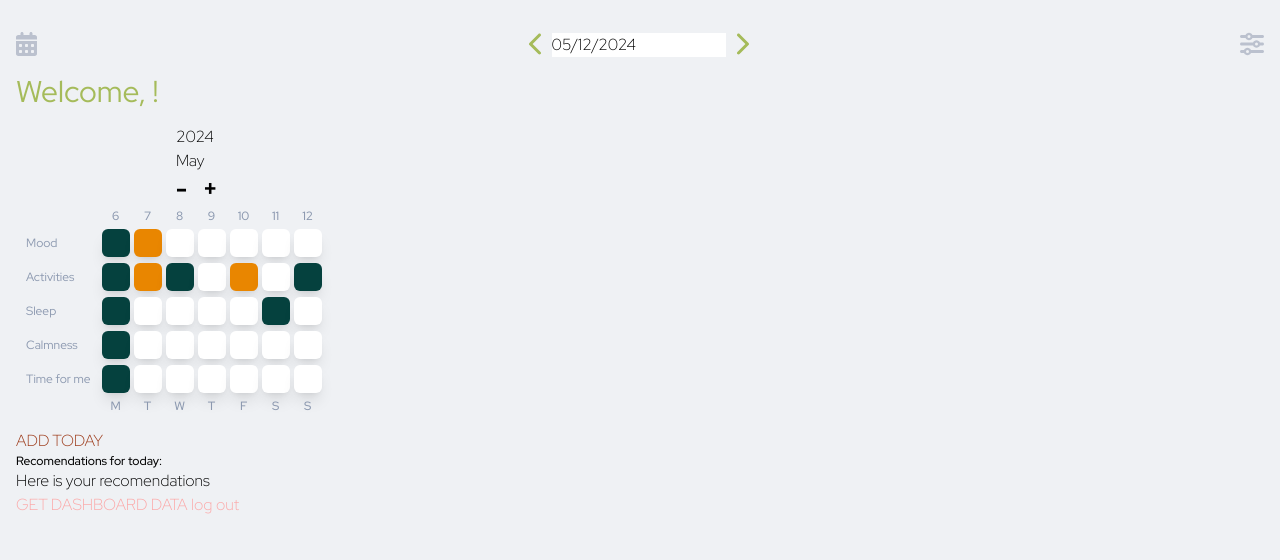
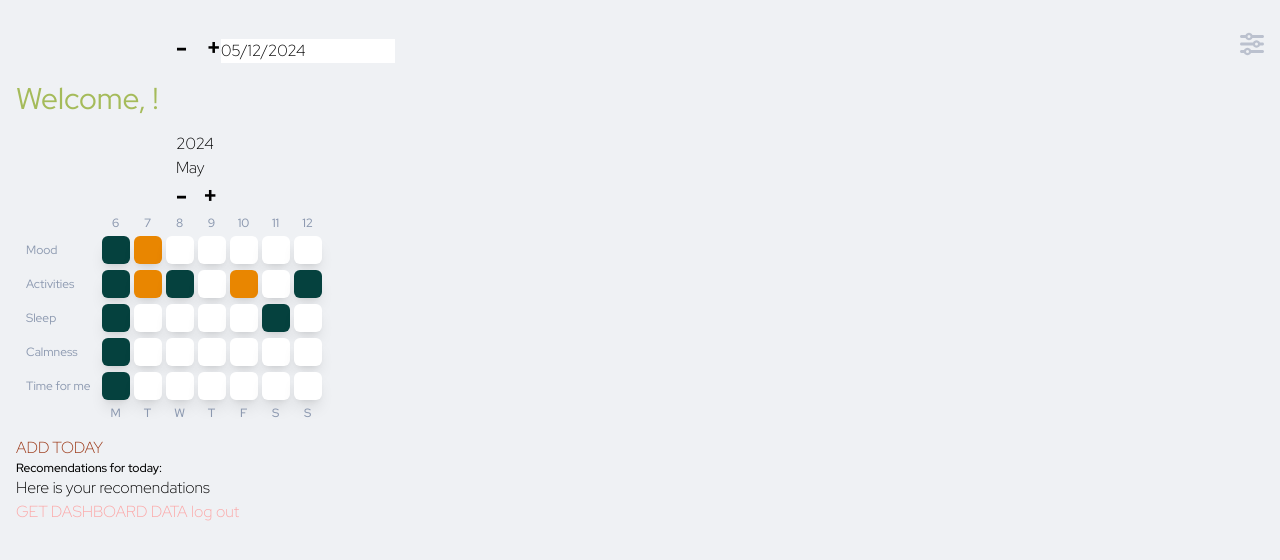
Before and after one commit to kaiuliia/well_being_frontend, a React (Create React App) app: page /user/dashboard in a window 1280 px wide. Shown: the top 560 px of the page. Built offline with nearby package versions, Linux system fonts and the light colour scheme.

Commit message:
Upd 0 minus button function.

```diff
--- a/src/components/dashboard/table.tsx
+++ b/src/components/dashboard/table.tsx
@@ -1,11 +1,5 @@
 import React, { useState } from "react";
-import {
-  convertMonthToString,
-  getColorFromNumber,
-  getDaysInMonth,
-  getDateRange,
-  fillDateOfMonth,
-} from "./types";
+import { convertMonthToString, getColorFromNumber } from "./types";
 
 interface MoodData {
   weekDay: string;
@@ -32,15 +26,15 @@ interface MoodState {
 
 interface DashboardTableProps {
   weekDates: any[];
-  endDate: Date;
+  boardYear: number;
+  boardMonth: number;
 }
-export function DashboardTable({ weekDates, endDate }: DashboardTableProps) {
+export function DashboardTable({
+  weekDates,
+  boardYear,
+  boardMonth,
+}: DashboardTableProps) {
   const daysOfWeek = [1, 2, 3, 4, 5, 6, 7];
-  const [boardYear, setBoardYear] = useState<number>(new Date().getFullYear());
-  const [boardMonth, setBoardMonth] = useState<number>(
-    new Date().getMonth() + 1,
-  );
-  const [boardDateRange, setBoardDateRange] = useState<number[]>();
   const moodProps: MoodProps[] = [
     {
       name: "Mood",
@@ -132,9 +126,6 @@ export function DashboardTable({ weekDates, endDate }: DashboardTableProps) {
     },
   });
 
-  //TO DO    find date range to show on dashboard and map the date accocrding to days of the week
-  console.log("range", getDateRange);
-  getDaysInMonth(4, 2024);
   const handleMoodChange = (
     mood: string,
     color: string,
@@ -149,14 +140,9 @@ export function DashboardTable({ weekDates, endDate }: DashboardTableProps) {
       },
     }));
   };
-  const dates = [12, 13, 14, 15, 16, 17, 18];
-  console.log("getDates", getDaysInMonth(4, 2024));
-  console.log("fill dates", fillDateOfMonth(boardMonth, boardYear));
-  const fillDate = fillDateOfMonth(boardMonth, boardYear);
-  console.log(fillDate.map((element) => element.dayOfWeek));
 
   console.log("TABLE WEEK", weekDates);
-  console.log("date", new Date(2024, 4, 17));
+
   return (
     <>
       <p className={"pl-[10rem]"}>{boardYear}</p>
--- a/src/components/dashboard/types.ts
+++ b/src/components/dashboard/types.ts
@@ -1,4 +1,5 @@
 import React from "react";
+import { addDays, endOfWeek, startOfWeek } from "date-fns/index";
 
 export type FormEvent = React.FormEvent<HTMLFormElement>;
 export type MouseEvent = React.MouseEvent<HTMLButtonElement>;
@@ -45,19 +46,6 @@ export function getDaysInMonth(month: number, year: number) {
   return daysArray;
 }
 
-export const getDateRange = (boardMonth: number, boardYear: number) => {
-  let dayOfTheWeekForCurrentDate = getDaysInMonth(boardMonth, boardYear).find(
-    (element) => element.date.toLocaleString() === new Date().toLocaleString(),
-  );
-  return dayOfTheWeekForCurrentDate;
-};
-export const fillDateOfMonth = (month: number, year: number) => {
-  let datesArray = Array(7).fill(0);
-  let boardDate = getDaysInMonth(month, year);
-  let todayDate: Date = new Date();
-  datesArray = boardDate.map((element) => element.dayOfWeek).slice(0, 7);
-  return boardDate.slice(0, 7);
-};
 //DASHBOARD VIEW FUNCTIONS
 
 export const fillDashboard = async (startDate: Date, endDate: Date) => {
@@ -87,6 +75,8 @@ export const fillDashboard = async (startDate: Date, endDate: Date) => {
   }
 };
 
+export const handleClick = (month: number, year: number, weekDates: []) => {};
+
 export const getColorFromNumber = (number: number) => {
   if (number === 0) {
     return "bg-white";
@@ -97,6 +87,22 @@ export const getColorFromNumber = (number: number) => {
     return "bg-custom-orange";
   } else {
     return "bg-custom-green";
+  }
+};
+
+//USERDATA
+
+export const logOut = async () => {
+  const response = await fetch("http://localhost:9090/logout", {
+    method: "POST",
+    credentials: "include",
+  });
+  if (response.status > 299) {
+    console.log("user still herelogout");
+  } else {
+    localStorage.clear();
+    window.location.href = "/login";
+    console.log("succses logout");
   }
 };
 
--- a/src/pages/dashboard.tsx
+++ b/src/pages/dashboard.tsx
@@ -1,8 +1,7 @@
 import React, { useState, useEffect } from "react";
 import { DashboardTable } from "../components/dashboard/table";
 import { Advice } from "../components/dashboard/advice";
-
-import { fillDashboard } from "../components/dashboard/types";
+import { fillDashboard, logOut } from "../components/dashboard/types";
 import moment from "moment";
 import "react-datepicker/dist/react-datepicker.css";
 import { addDays, endOfWeek, startOfWeek } from "date-fns";
@@ -14,7 +13,6 @@ import {
   faSliders,
 } from "@fortawesome/free-solid-svg-icons";
 import DatePicker from "react-datepicker";
-
 import "react-datepicker/dist/react-datepicker.css";
 
 type ValuePiece = Date | null;
@@ -27,14 +25,13 @@ interface User {
 }
 export function Dashboard() {
   const name = localStorage.getItem("name");
-  const [value, onChange] = useState<Value>(new Date());
 
   const [open, setOpen] = useState(false);
-  const [selectedValue, setSelectedValue] = useState();
-  const [selectedCalendarRange, setSelectedCalendarRange] = useState();
-  const [startDate, setStartDate] = useState(
-    moment().startOf("week").utc().format("D MMM"),
+  const [boardYear, setBoardYear] = useState<number>(new Date().getFullYear());
+  const [boardMonth, setBoardMonth] = useState<number>(
+    new Date().getMonth() + 1,
   );
+
   const dialogOpen = () => {
     setOpen(!open);
   };
@@ -51,32 +48,9 @@ export function Dashboard() {
   const lastDayOfWeek = new Date(chosenDate);
   lastDayOfWeek.setDate(chosenDate.getDate() - chosenDate.getDay() + 7);
 
-  // Formatting the dates to 'YYYY-MM-DD' format
-  const formattedFirstDayOfWeek = firstDayOfWeek.toISOString().split("T")[0];
-  const formattedLastDayOfWeek = lastDayOfWeek.toISOString().split("T")[0];
-
-  moment.updateLocale("en", {
-    week: {
-      dow: 1, // Monday is the first day of the week.
-    },
-  });
-
-  const logOut = async () => {
-    const response = await fetch("http://localhost:9090/logout", {
-      method: "POST",
-      credentials: "include",
-    });
-    if (response.status > 299) {
-      console.log("user still herelogout");
-    } else {
-      localStorage.clear();
-      window.location.href = "/login";
-      console.log("succses logout");
-    }
-  };
   const [selectedDate, setSelectedDate] = useState(new Date());
 
-  const [weekDates, setWeekDates] = useState([]);
+  const [weekDates, setWeekDates] = useState<Date[]>([]);
 
   const handleDateChange = (date: Date) => {
     setSelectedDate(date);
@@ -91,6 +65,29 @@ export function Dashboard() {
     setWeekDates(dates);
     console.log("weekdates", weekDates);
   };
+  const handleRangeChange = (weekDates: Date[]) => {
+    const isFirstDayInTheWeek = weekDates.some(
+      (element: Date) => element.getDate() === 1,
+    );
+    const isJanuary = weekDates.some(
+      (element: Date) => element.getMonth() === 0,
+    );
+
+    const addDays = (date: Date, days: number): Date => {
+      const result = date;
+      result.setDate(result.getDate() + days);
+      return result;
+    };
+
+    let previousWeek = weekDates.map((date) => addDays(date, -7));
+    setSelectedDate(previousWeek[0]);
+    setBoardMonth(selectedDate.getMonth());
+
+    console.log("isFirst", isFirstDayInTheWeek);
+    console.log("weekDates", weekDates);
+    console.log("isJanuary", isJanuary);
+    console.log("previousWeek", previousWeek);
+  };
 
   console.log(selectedDate);
   useEffect(() => {
@@ -102,26 +99,39 @@ export function Dashboard() {
     // <div className={"container"}>
     <div className="bg-back-gray w-auto">
       <div className="flex justify-between">
-        <FontAwesomeIcon icon={faCalendarDays} color="#BBC1CE" size={"xl"} />
+        {/*<FontAwesomeIcon icon={faCalendarDays} color="#BBC1CE" size={"xl"} />*/}
         <div>
-          <FontAwesomeIcon
-            icon={faChevronLeft}
-            color="#A5BB5A"
-            className="pr-2"
-            size={"xl"}
-          />
+          <button
+            onClick={() => handleRangeChange(weekDates)}
+            className={"pl-[10rem] font-extrabold text-2xl"}
+          >
+            -
+          </button>{" "}
+          <button
+            onClick={() => handleRangeChange(weekDates)}
+            className={"pl-[1rem] font-extrabold text-2xl"}
+          >
+            +
+          </button>
+          {/*<FontAwesomeIcon*/}
+          {/*  icon={faChevronLeft}*/}
+          {/*  color="#A5BB5A"*/}
+          {/*  className="pr-2"*/}
+          {/*  size={"xl"}*/}
+          {/*/>*/}
           <DatePicker
             selected={selectedDate}
+            calendarStartDay={1}
             // onSelect={handleDateChange} //when day is clicked
             onChange={handleDateChange} //only when value has changed
           />
-          <FontAwesomeIcon
-            icon={faChevronRight}
-            color="#A5BB5A"
-            className="pl-2"
-            size={"xl"}
-            // onClick={minusWeek}
-          />
+          {/*<FontAwesomeIcon*/}
+          {/*  icon={faChevronRight}*/}
+          {/*  color="#A5BB5A"*/}
+          {/*  className="pl-2"*/}
+          {/*  size={"xl"}*/}
+          {/*  // onClick={handleClick}*/}
+          {/*/>*/}
         </div>
         <FontAwesomeIcon icon={faSliders} color="#BBC1CE" size={"xl"} />
       </div>
@@ -131,7 +141,8 @@ export function Dashboard() {
       </div>
       <DashboardTable
         weekDates={weekDates}
-        endDate={lastDayOfWeek}
+        boardYear={boardYear}
+        boardMonth={boardMonth}
       ></DashboardTable>
       <a
         className={"text-orange-800 cursor-pointer"}
```
